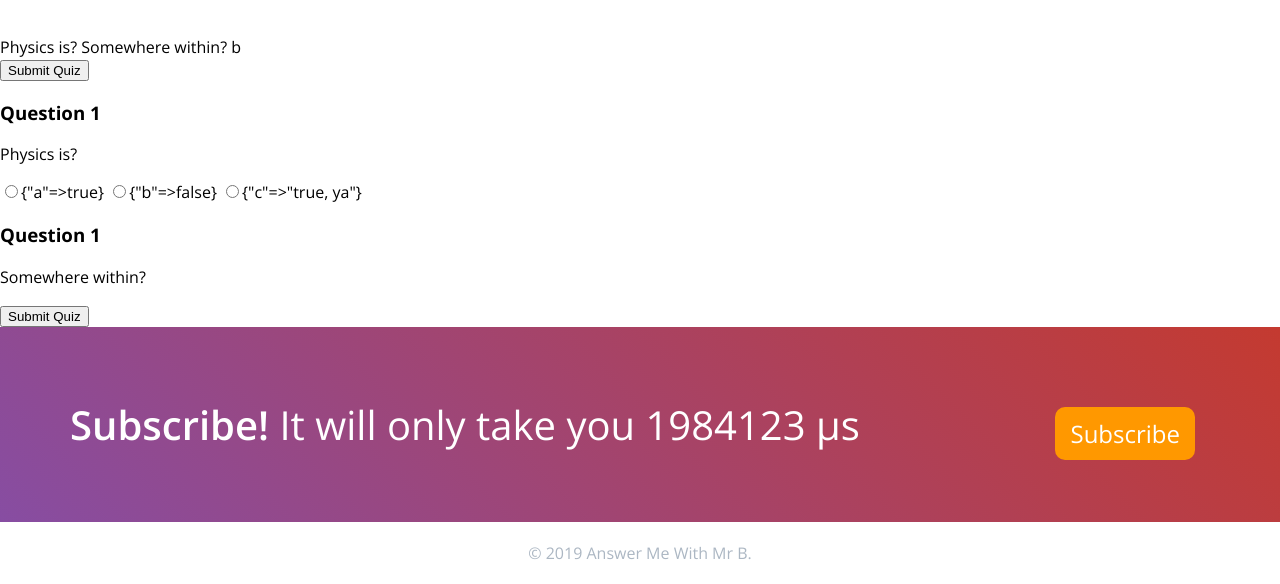
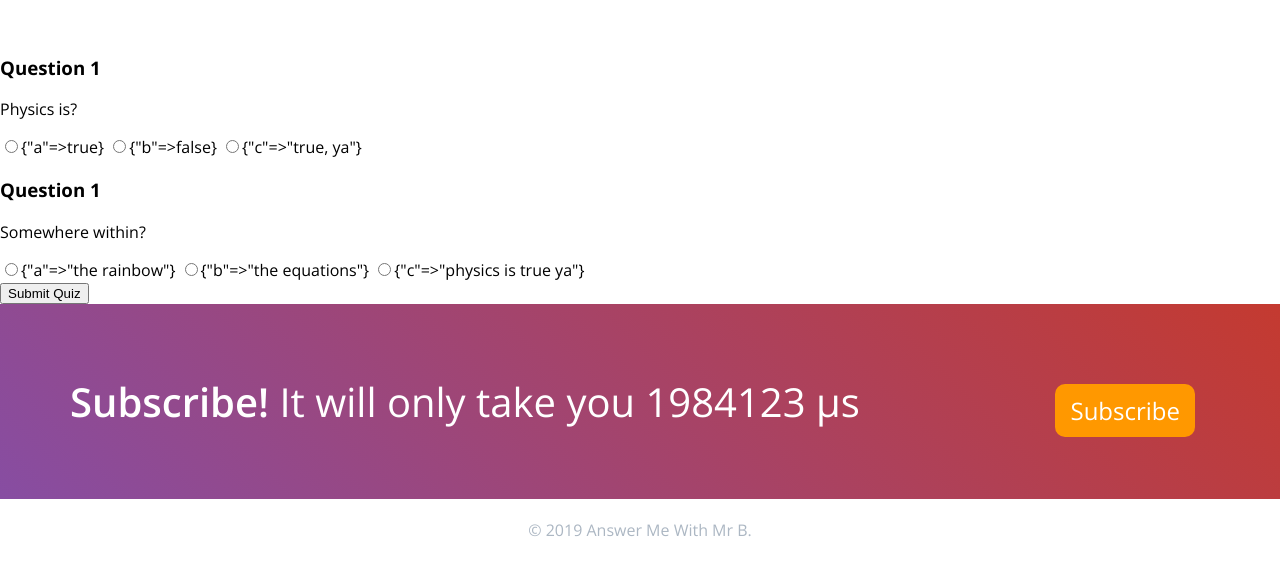
Before and after one commit to AnswerMeWithMrB/website, a Jekyll site: the page built from videos/_National5Teaching/001-refraction.md, in a window 1280 px wide and 900 px high, scrolled down 849 px, cut to the strip 316-900 px from the top of the window. Built offline with Jekyll 4.4.1, drawn with Linux system fonts in a browser that asks for light colours; after the commit the page ends 1726 px from its top, so only the background shows below that.

Commit message:
Fix quiz format

```diff
--- a/_layouts/video.html
+++ b/_layouts/video.html
@@ -31,14 +31,6 @@ layout: subpage
     </div>
   </div>
   <div id="quiz-holder">
-    {% for q in page.quiz %}
-      {{ q.question }} {{ q.answer }}
-    {% endfor %}
-    <div id="quiz"></div>
-    <button id="submit">Submit Quiz</button>
-    <div id="results"></div>
-  </div>
-  <div id="quiz-holder">
     <div id="quiz">
       {% for q in page.quiz %}
       <div class="question-holder">
--- a/videos/_National5Teaching/001-refraction.md
+++ b/videos/_National5Teaching/001-refraction.md
@@ -13,10 +13,11 @@ quiz:
       - c: true, ya
     correct: c
   - question: "Somewhere within?"
-    answer: b
-    a: the rainbow
-    b: the equations
-    c: physics is true ya
+    answers:
+      - a: the rainbow
+      - b: the equations
+      - c: physics is true ya
+    correct: b
 ---
 
 Shall I shed some light on the matter?
```
